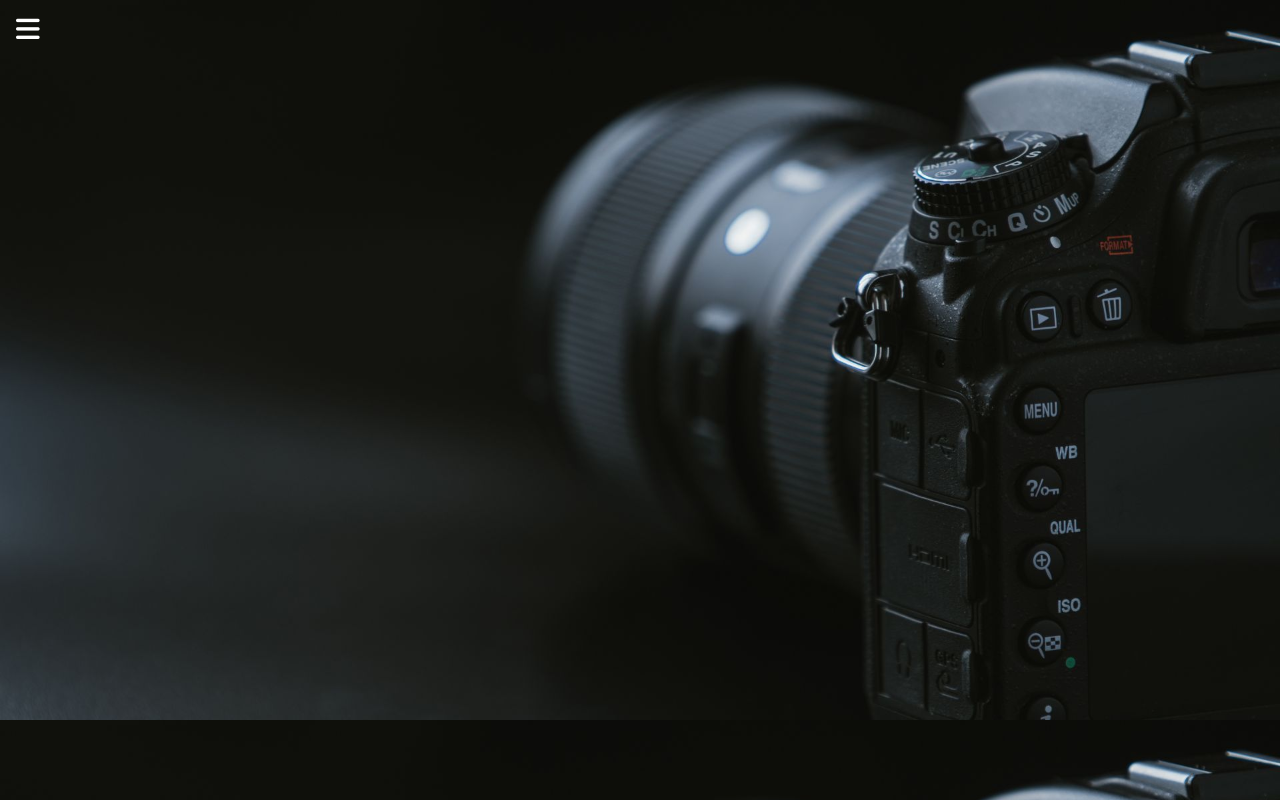
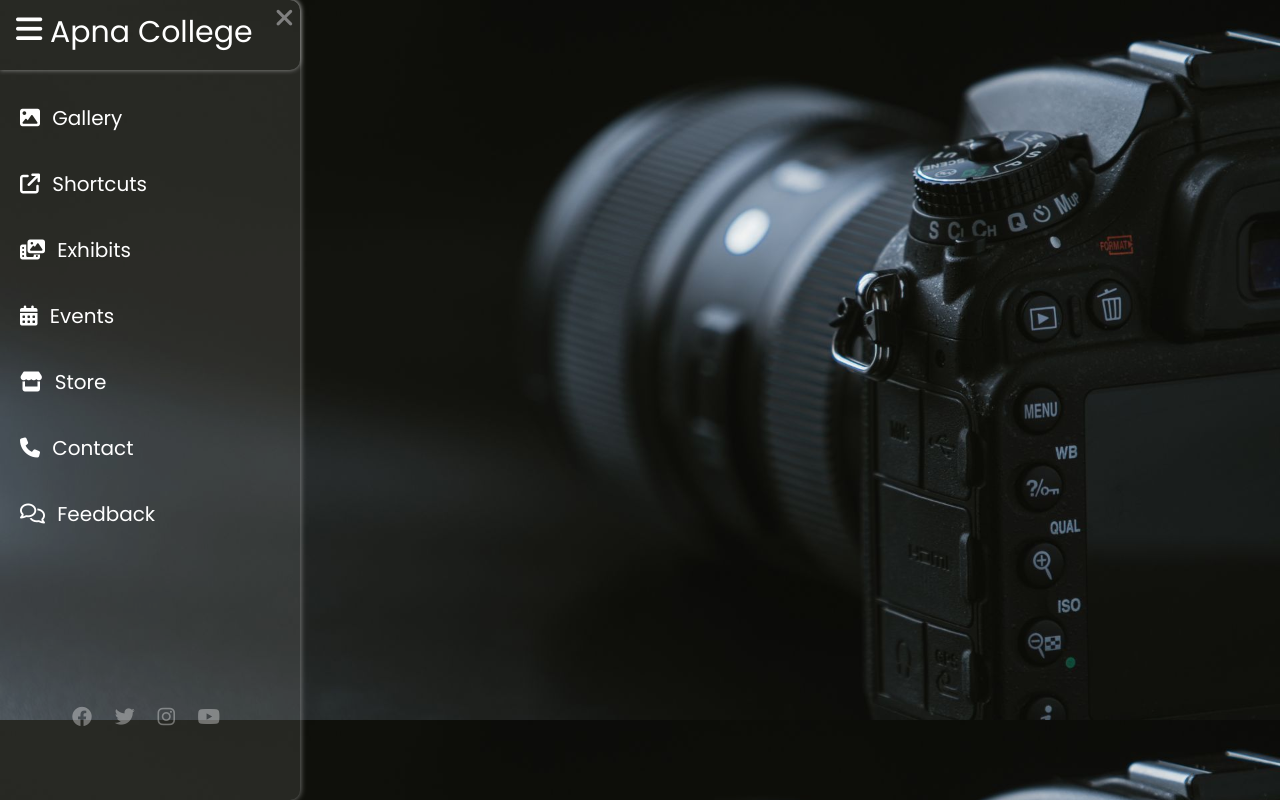
Before and after one commit to harshu639/navibar, a plain HTML site: page index.html in a window 1280 px wide. Drawn offline with Linux system fonts and the light colour scheme.

Commit message:
Add files via upload

```diff
--- a/style.css
+++ b/style.css
@@ -16,7 +16,7 @@ body{
 
 .btn_one {
     color: white;
-    font-size: 27px;
+    font-size: 30px;
     font-weight: 700;
     position: absolute;
     left: 16px;
@@ -28,9 +28,9 @@ body{
 }
 .sidebar_menu {
     position: fixed;
-    left: -330px;
-    width: 230px;
-    height: 100525px;
+    /* left: -330px; */
+    width: 300px;
+    height: 100%;
     background-color: rgba(255, 255, 255, 0.1);
     box-shadow: 0 0 6px rgba(255, 255, 255, 0.512);
     border-radius: 0 10px 10px 0 ;
@@ -40,8 +40,8 @@ body{
 .sidebar_menu .logo {
     position: absolute;
     width: 100%;
-    height: 50px;
-    box-shadow: 0 0 4px rgba(255, 255, 255, 0.512);
+    height: 70px;
+    box-shadow: 0 0 5px rgba(255, 255, 255, 0.512);
     border-radius: 0 10px 10px 0 ;
 }
 .sidebar_menu .logo a {
@@ -49,7 +49,7 @@ body{
     left: 50px;
     color: rgb(255, 255, 255);
     text-decoration: none;
-    font-size: 20px;
+    font-size: 30px;
     font-weight: 500;
     top: 10px ;
 
@@ -60,8 +60,8 @@ body{
     font-size: 25px;
     position: absolute;
 
-    left: 210px;
-    top: 5px
+    left: 275px;
+
 
 }
 
@@ -78,8 +78,8 @@ body{
 }
 
 .sidebar_menu .menu li {
-    margin-top: 6px;
-    padding: 7px 20px;
+    margin-top: 10px;
+    padding: 13px 20px;
     transition: 0.2s ease-in-out 0s;
     border-radius: 0 5px 5px 0;
 }
@@ -87,7 +87,7 @@ body{
 .sidebar_menu .menu i,a {
     color: white;
     text-decoration: none;
-    font-size: 15px;
+    font-size: 20px;
 }
 
 .sidebar_menu .menu i {
@@ -98,15 +98,16 @@ body{
     color: white;
     opacity: 0.7;
     position: absolute;
-    left: 25%;
-    top: 460px;
+    left: 22%;
+    bottom: 60px;
+    font-size: 40px;
 
 }
 
 .sidebar_menu .social_media i{
 color: rgb(255, 255, 255);
     opacity: 0.5;
-    padding: 0 5px;
+    padding: 0 6px;
     transition: 0.2s ease-in-out 0s;
 }
 
```
